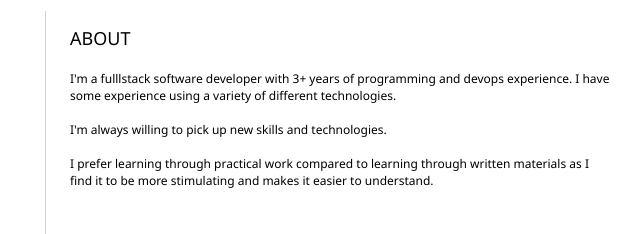
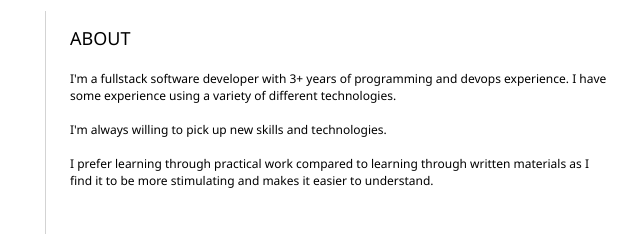
Before and after one commit to dennisyeohgl/resume, a plain HTML site: page index.html in a window 1280 px wide. Shown: the part 183-417 px from the top of the page, 498-1138 px from the left. Drawn offline with Linux system fonts and the light colour scheme.

Commit message:
update content

```diff
--- a/index.html
+++ b/index.html
@@ -138,7 +138,7 @@
 					<p>
 						<!-- A brief paragraph about you and what kind of company you want to work for. -->
 
-						I'm a fulllstack software developer with 3+ years of programming and devops experience. I have some experience using a variety of different technologies.
+						I'm a fullstack software developer with 3+ years of programming and devops experience. I have some experience using a variety of different technologies.
 
 						<br/><br/>
 
```
